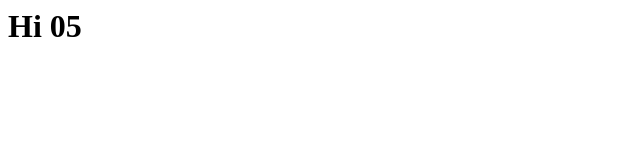
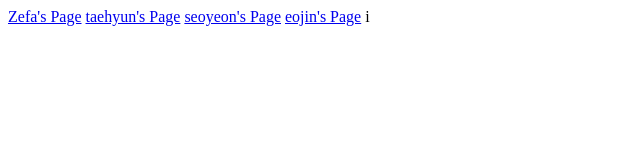
Before and after one commit to kirikaka/git_prac, a plain HTML site: page index.html in a window 1280 px wide. Shown: the whole page, without its empty margins (0-640 px from the left). Drawn offline with Linux system fonts and the light colour scheme.

Commit message:
FEAT : Featuring index.html
Making a link with each html

```diff
--- a/index.html
+++ b/index.html
@@ -1 +1,14 @@
-<h1>Hi 05</h1>
+<!DOCTYPE html>
+<html lang="en">
+<head>
+    <meta charset="UTF-8">
+    <meta name="viewport" content="width=device-width, initial-scale=1.0">
+    <title>Document</title>
+</head>
+<body>
+	<a href="pages/zefa.html">Zefa's Page</a>
+	<a href="pages/name.html">taehyun's Page</a>
+	<a href="pages/name.html">seoyeon's Page</a>
+	<a href="pages/name.html">eojin's Page</a>
+</body>
+</html>i
```
